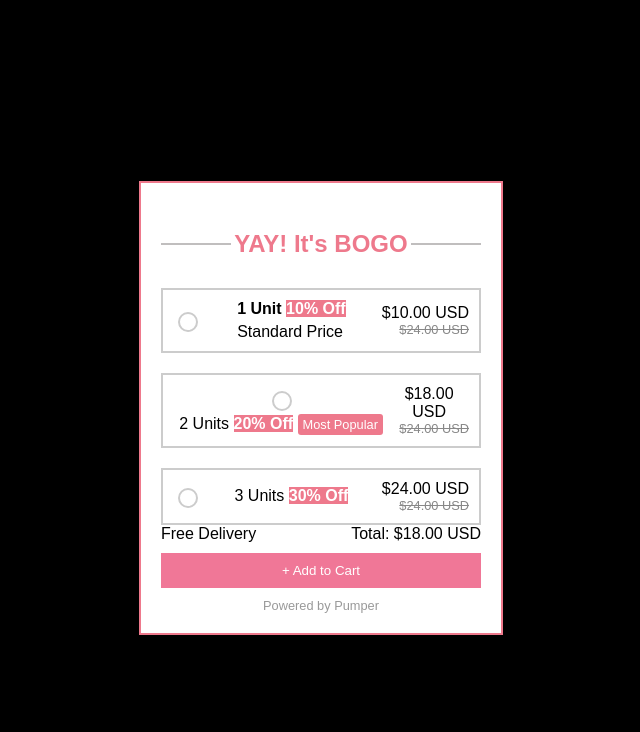
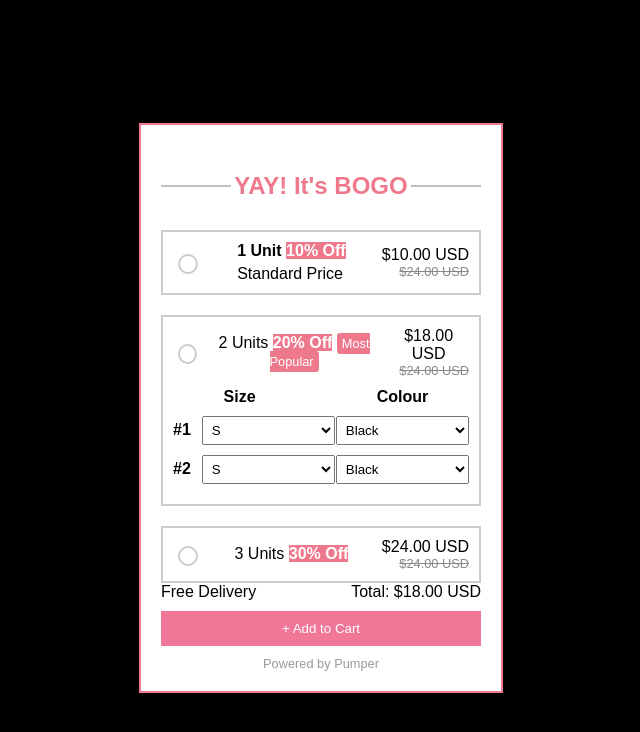
Before and after one commit to yeshu10/Dashboard-yash, a plain HTML site: page index.html in a window 1280 px wide. Shown: the whole page, without its empty margins (319-959 px from the left). Drawn offline with Linux system fonts and the light colour scheme; a script that the page names is missing.

Commit message:
box 2 added

```diff
--- a/css/styles.css
+++ b/css/styles.css
@@ -54,6 +54,39 @@ label {
     display: inline-block;
     font-size: 1rem;
 }
+.box-content {
+    display: flex;
+    flex-direction: column;
+    margin-top: 10px;
+}
+
+.label-row {
+    display: flex;
+    justify-content: space-between;
+    margin-bottom: 10px;
+}
+
+.label-row label {
+    width: 45%; /* Ensures labels take the same space as select elements */
+    font-weight: bold;
+}
+
+.row {
+    display: flex;
+    align-items: center;
+    justify-content: space-between;
+    margin-bottom: 10px;
+}
+
+.row span {
+    margin-right: 10px;
+    font-weight: bold;
+}
+
+.row select {
+    width: 45%; /* Same width as labels */
+    padding: 5px;
+}
 
 .price-info {
     display: flex;
@@ -76,6 +109,7 @@ label {
     cursor: pointer;
     transition: 0.3s ease-in-out;
 }
+
 .delivery-info {
     display: flex;
     justify-content: space-between; /* Adjusts the space between the two items */
@@ -168,3 +202,6 @@ input[type="radio"]:checked::after {
     left: 50%;
     transform: translate(-50%, -50%); /* Center the dot */
 }
+#box2 .box-content {
+    display: block;
+}
--- a/index.html
+++ b/index.html
@@ -28,7 +28,7 @@
         </div>
 
         <!-- Box 2 (Expandable) -->
-        <!-- <div class="box" id="box2">
+        <div class="box" id="box2">
             <div class="box-header">
                 <input type="radio" name="unit" id="unit2">
                 <label for="unit2">2 Units <span class="discount">20% Off</span> <span class="tag">Most Popular</span></label>
@@ -71,8 +71,8 @@
                     </select>
                 </div>
             </div>
-        </div> -->
-        <div class="box" id="box2">
+        </div>
+        <!-- <div class="box" id="box2">
     <div class="box-header">
         <div class="label-container">
             <input type="radio" name="unit" id="unit2">
@@ -115,7 +115,7 @@
             </select>
         </div>
     </div>
-        </div>
+</div> -->
 
 
         <!-- Box 3 -->
```
Lines whose indentation alone changed are shown as unchanged.
